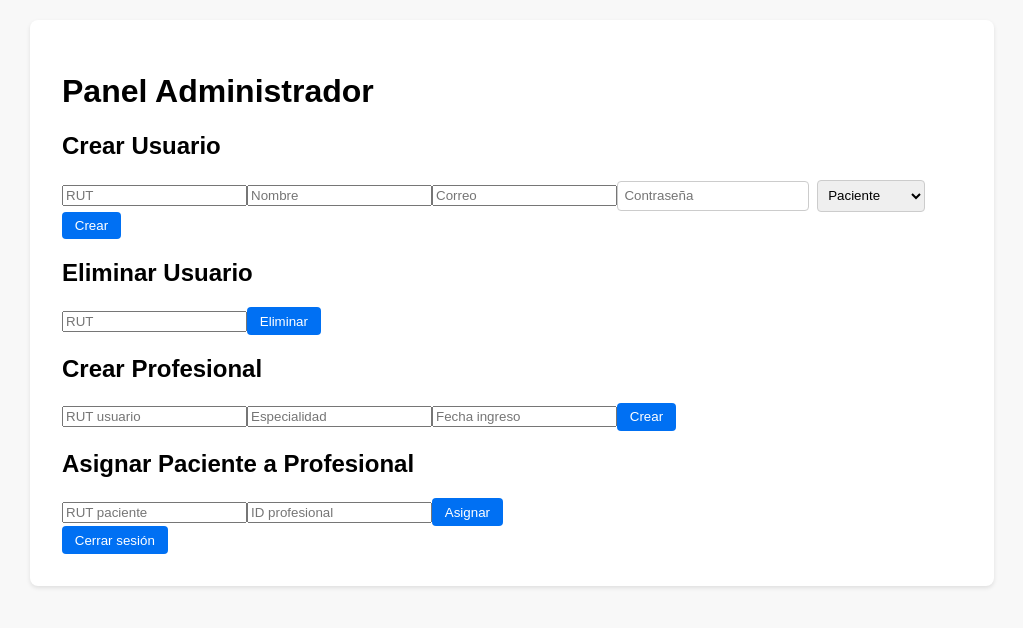
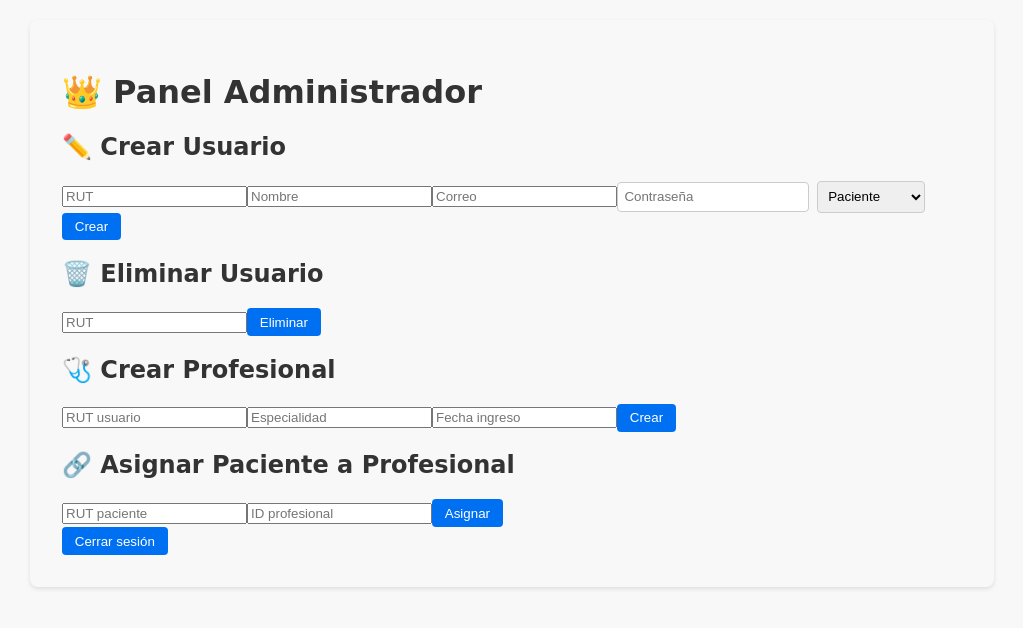
Before and after one commit to Tesis-ana/seminario, a Next.js app in the folder frontend/: page /admin in a window 1280 px wide. Shown: the top 628 px of the page, without its empty margins (128-1151 px from the left). Built offline with nearby package versions, Linux system fonts and the light colour scheme; sample sign-in values are in the browser's storage.

Commit message:
Style pages with fantasy theme

```diff
--- a/frontend/pages/admin.js
+++ b/frontend/pages/admin.js
@@ -41,10 +41,10 @@ export default function Admin() {
   };
 
   return (
-    <div className="container">
-      <h1>Panel Administrador</h1>
+    <div className="container fantasy">
+      <h1>👑 Panel Administrador</h1>
       <form onSubmit={handleCreateUser} className="mt-1">
-        <h2>Crear Usuario</h2>
+        <h2>✏️ Crear Usuario</h2>
         <input placeholder="RUT" value={newUser.rut} onChange={e=>setNewUser({ ...newUser, rut:e.target.value })} />
         <input placeholder="Nombre" value={newUser.nombre} onChange={e=>setNewUser({ ...newUser, nombre:e.target.value })} />
         <input placeholder="Correo" value={newUser.correo} onChange={e=>setNewUser({ ...newUser, correo:e.target.value })} />
@@ -60,13 +60,13 @@ export default function Admin() {
       </form>
 
       <form onSubmit={handleDeleteUser} className="mt-1">
-        <h2>Eliminar Usuario</h2>
+        <h2>🗑️ Eliminar Usuario</h2>
         <input placeholder="RUT" value={delRut} onChange={e=>setDelRut(e.target.value)} />
         <button type="submit">Eliminar</button>
       </form>
 
       <form onSubmit={handleCreateProf} className="mt-1">
-        <h2>Crear Profesional</h2>
+        <h2>🩺 Crear Profesional</h2>
         <input placeholder="RUT usuario" value={prof.user_rut} onChange={e=>setProf({ ...prof, user_rut:e.target.value })} />
         <input placeholder="Especialidad" value={prof.especialidad} onChange={e=>setProf({ ...prof, especialidad:e.target.value })} />
         <input placeholder="Fecha ingreso" value={prof.fecha_ingreso} onChange={e=>setProf({ ...prof, fecha_ingreso:e.target.value })} />
@@ -74,13 +74,13 @@ export default function Admin() {
       </form>
 
       <form onSubmit={handleAssign} className="mt-1">
-        <h2>Asignar Paciente a Profesional</h2>
+        <h2>🔗 Asignar Paciente a Profesional</h2>
         <input placeholder="RUT paciente" value={asig.paciente_rut} onChange={e=>setAsig({ ...asig, paciente_rut:e.target.value })} />
         <input placeholder="ID profesional" value={asig.profesional_id} onChange={e=>setAsig({ ...asig, profesional_id:e.target.value })} />
         <button type="submit">Asignar</button>
       </form>
 
-      {msg && <p>{msg}</p>}
+      {msg && <p className="mt-1">{msg}</p>}
       <LogoutButton />
     </div>
   );
--- a/frontend/styles/globals.css
+++ b/frontend/styles/globals.css
@@ -3,6 +3,15 @@ body {
   font-family: Arial, sans-serif;
   margin: 20px;
   background-color: #f8f8f8;
+}
+
+.fantasy {
+  font-family: "Comic Sans MS", "Comic Sans", cursive;
+  background: linear-gradient(135deg, #fdfbfb 0%, #ebedee 100%);
+  padding: 2rem;
+  border-radius: 12px;
+  box-shadow: 0 4px 12px rgba(0,0,0,0.15);
+  color: #333;
 }
 
 .container {
@@ -12,6 +21,10 @@ body {
   padding: 2rem;
   border-radius: 8px;
   box-shadow: 0 2px 4px rgba(0, 0, 0, 0.1);
+}
+
+.container.fantasy {
+  background: inherit;
 }
 
 input[type="text"],
```
Also changed, not shown: frontend/pages/investigador.js (+5 -5 lines), frontend/pages/profesional.js (+7 -5 lines), frontend/pages/usuario.js (+4 -4 lines).
